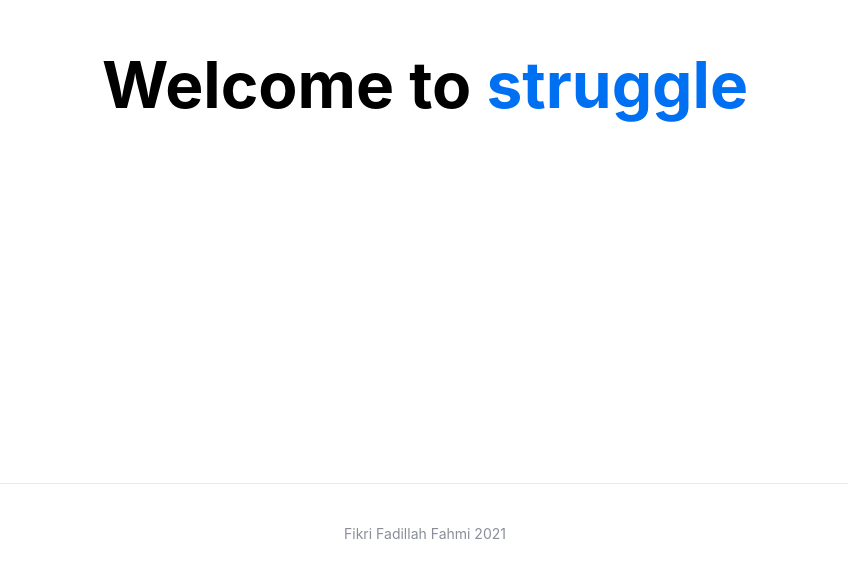
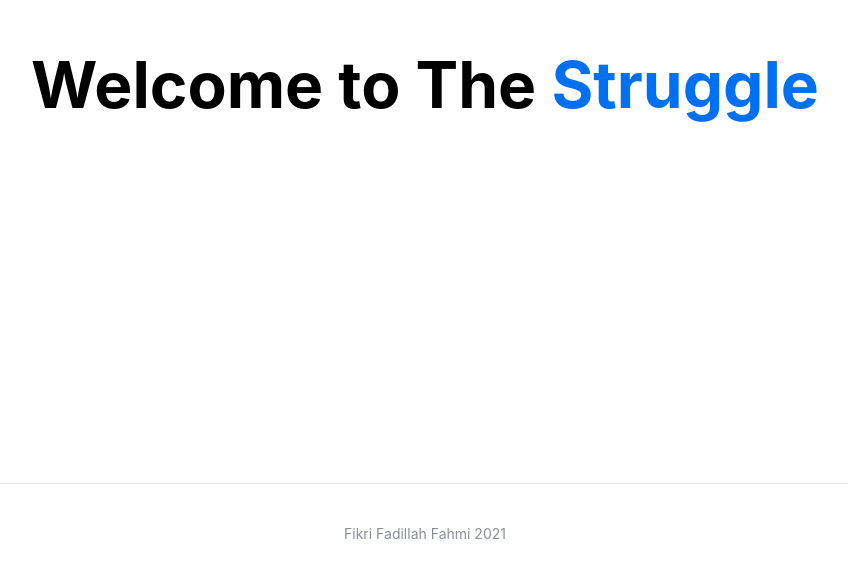
Before and after one commit to fikrif/ffami, a Next.js app: page / in a window 1280 px wide. Shown: the part 217-794 px from the top of the page, without its empty margins (215-1063 px from the left). Built offline with nearby package versions, Linux system fonts and the light colour scheme.

Commit message:
update title content

```diff
--- a/pages/index.js
+++ b/pages/index.js
@@ -10,7 +10,7 @@ export default function Home() {
 
       <main>
         <h1 className="title">
-          Welcome to <a href="https://indonesiadermawan.id/campaign/10484/rebut-kembali-palestina-dengan-sedekah-terkuatmu">struggle</a>
+          Welcome to The <a href="https://indonesiadermawan.id/campaign/10484/rebut-kembali-palestina-dengan-sedekah-terkuatmu">Struggle</a>
         </h1>
 
         <p className="description">
```
